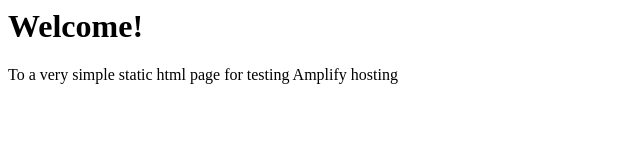
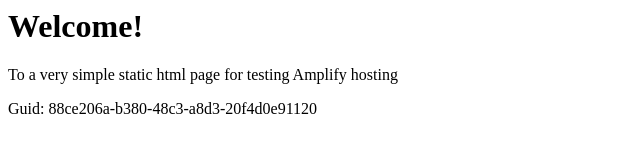
Before and after one commit to aws-aemilia-icn/Github-PR-Commit-Integration-Test-DoNotTouch-GitHubAutoBuildCanaryTest-v1-preprod-ap-northeast-2, a website: page src/index.html in a window 1280 px wide. Shown: the whole page, without its empty margins (0-640 px from the left). Drawn offline with Linux system fonts and the light colour scheme.

Commit message:
commit from integ tests

```diff
--- a/src/index.html
+++ b/src/index.html
@@ -1,3 +1,5 @@
+
+
 <html lang="en">
 
 <head>
@@ -10,6 +12,6 @@
 <body>
     <h1>Welcome!</h1>
     <p>To a very simple static html page for testing Amplify hosting</p>
-</body>
+    <p>Guid: 88ce206a-b380-48c3-a8d3-20f4d0e91120</p></body>
 
 </html>
```
